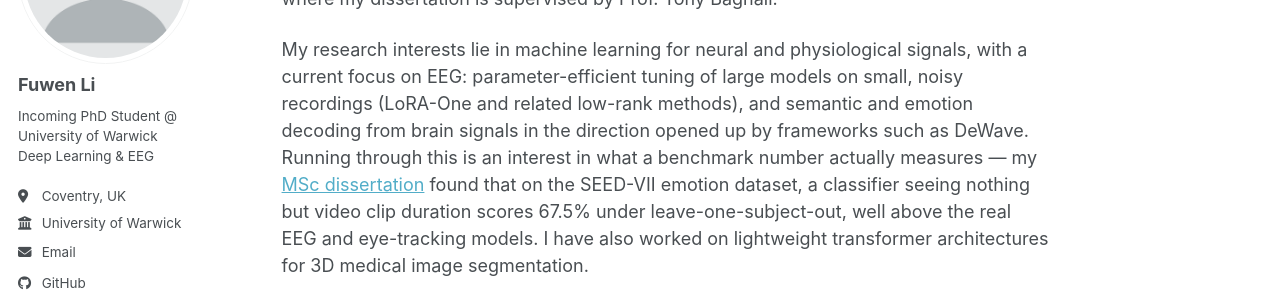
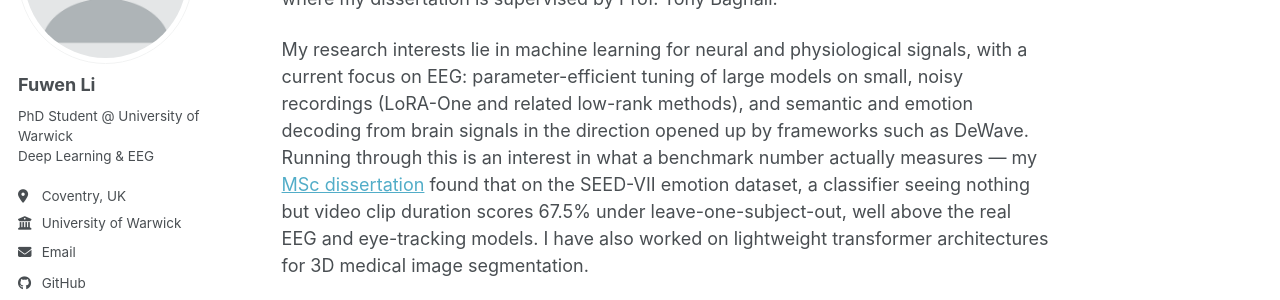
Before and after one commit to li-f8/li-f8.github.io, a Jekyll site: the page built from _pages/about.md, in a window 1280 px wide. Shown: the part 212-512 px from the top of the page. Built offline with Jekyll 4.4.1, drawn with Linux system fonts in a browser that asks for light colours; a style sheet for code colours, icons or effects is not loaded.

Commit message:
Sidebar reads PhD Student; restore a real meta description
The sidebar line lives in author.bio, not in description — description only
feeds the meta tag used by search results and link previews.

```diff
--- a/_config.yml
+++ b/_config.yml
@@ -12,7 +12,7 @@ site_theme             : "default" # "default", "air", "contrast", "dirt", "mint
 title                  : "Fuwen Li"
 title_separator        : "-"
 name                   : &name "Fuwen Li"
-description            : &description "PhD"
+description            : &description "PhD student at the University of Warwick, working on deep learning for EEG."
 url                    : https://li-f8.github.io
 baseurl                : ""
 repository             : "li-f8/li-f8.github.io"
@@ -24,7 +24,7 @@ author:
   avatar           : "profile.png"
   name             : "Fuwen Li"
   pronouns         : # example: "she/her"
-  bio              : '<span class="i18n-en">Incoming PhD Student @ University of Warwick<br>Deep Learning &amp; EEG</span><span class="i18n-zh">华威大学 博士研究生（2026 级）<br>深度学习与脑电信号</span>'
+  bio              : '<span class="i18n-en">PhD Student @ University of Warwick<br>Deep Learning &amp; EEG</span><span class="i18n-zh">华威大学 博士研究生<br>深度学习与脑电信号</span>'
   location         : '<span class="i18n-en">Coventry, UK</span><span class="i18n-zh">英国 考文垂</span>'
   employer         : '<span class="i18n-en">University of Warwick</span><span class="i18n-zh">华威大学</span>'
   uri              : # URL
```
